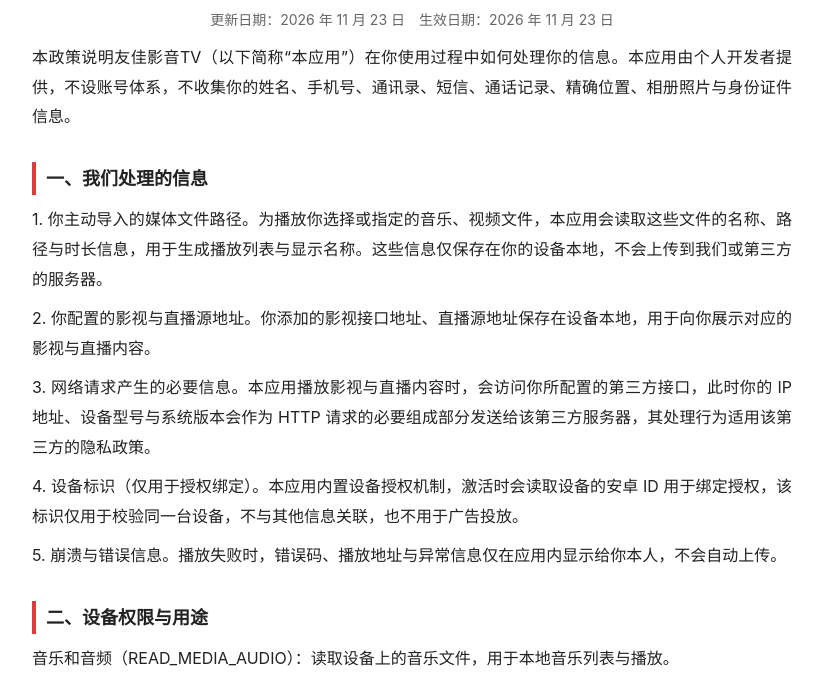
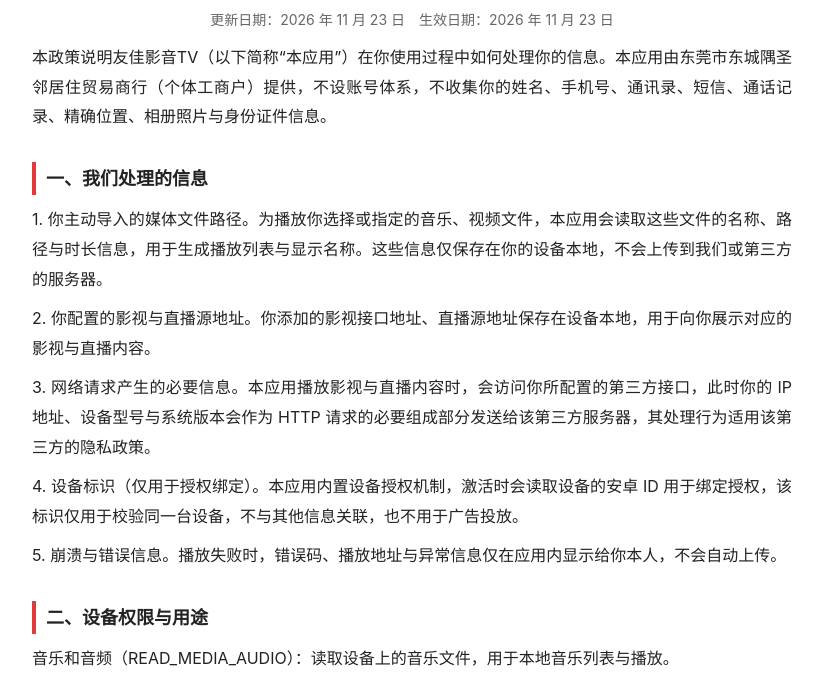
Before and after one commit to linjujiaxiapgg/haoka-cards, a plain HTML site: page youjia-privacy.html in a window 1280 px wide. Shown: the part 85-766 px from the top of the page, without its empty margins (228-1051 px from the left). Drawn offline with Linux system fonts and the light colour scheme.

Commit message:
Update youjia privacy policy: developer entity

```diff
--- a/youjia-privacy.html
+++ b/youjia-privacy.html
@@ -5,7 +5,7 @@
 <style>body{max-width:760px;margin:0 auto;padding:28px 20px 60px;font-family:-apple-system,"PingFang SC","Microsoft YaHei",sans-serif;color:#222;line-height:1.85;font-size:16px;background:#fff}h1{font-size:24px;text-align:center;margin:10px 0 6px}h2{font-size:18px;margin:30px 0 10px;padding-left:10px;border-left:4px solid #e03a3a}p{margin:10px 0;text-align:justify}.meta{text-align:center;color:#666;font-size:14px}footer{margin-top:40px;color:#888;font-size:13px;text-align:center}</style></head><body>
 <h1>友佳影音TV 隐私政策</h1>
 <p class="meta">更新日期：2026 年 11 月 23 日　生效日期：2026 年 11 月 23 日</p>
-<p>本政策说明友佳影音TV（以下简称“本应用”）在你使用过程中如何处理你的信息。本应用由个人开发者提供，不设账号体系，不收集你的姓名、手机号、通讯录、短信、通话记录、精确位置、相册照片与身份证件信息。</p>
+<p>本政策说明友佳影音TV（以下简称“本应用”）在你使用过程中如何处理你的信息。本应用由东莞市东城隅圣邻居住贸易商行（个体工商户）提供，不设账号体系，不收集你的姓名、手机号、通讯录、短信、通话记录、精确位置、相册照片与身份证件信息。</p>
 <h2>一、我们处理的信息</h2>
 <p>1. 你主动导入的媒体文件路径。为播放你选择或指定的音乐、视频文件，本应用会读取这些文件的名称、路径与时长信息，用于生成播放列表与显示名称。这些信息仅保存在你的设备本地，不会上传到我们或第三方的服务器。</p>
 <p>2. 你配置的影视与直播源地址。你添加的影视接口地址、直播源地址保存在设备本地，用于向你展示对应的影视与直播内容。</p>
```
